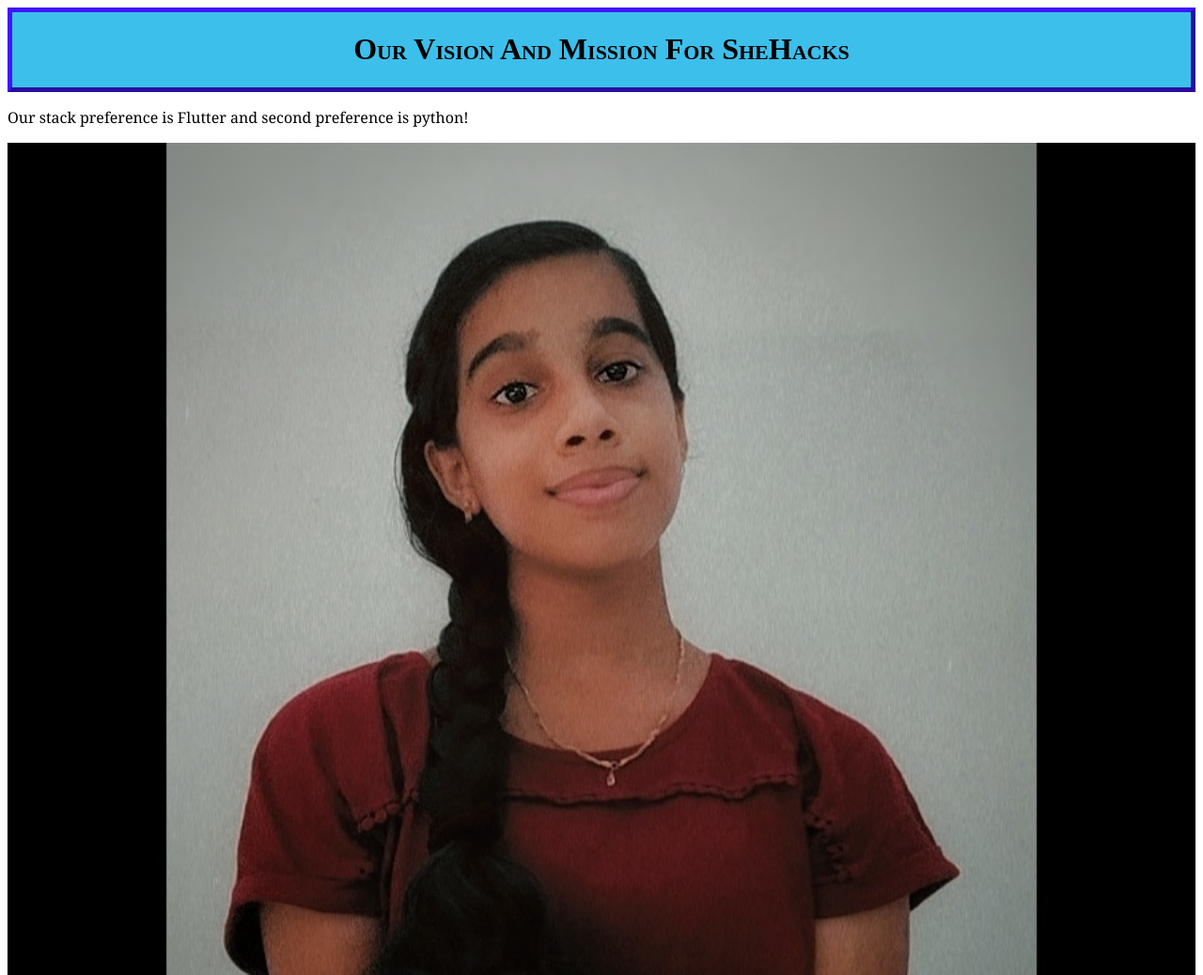
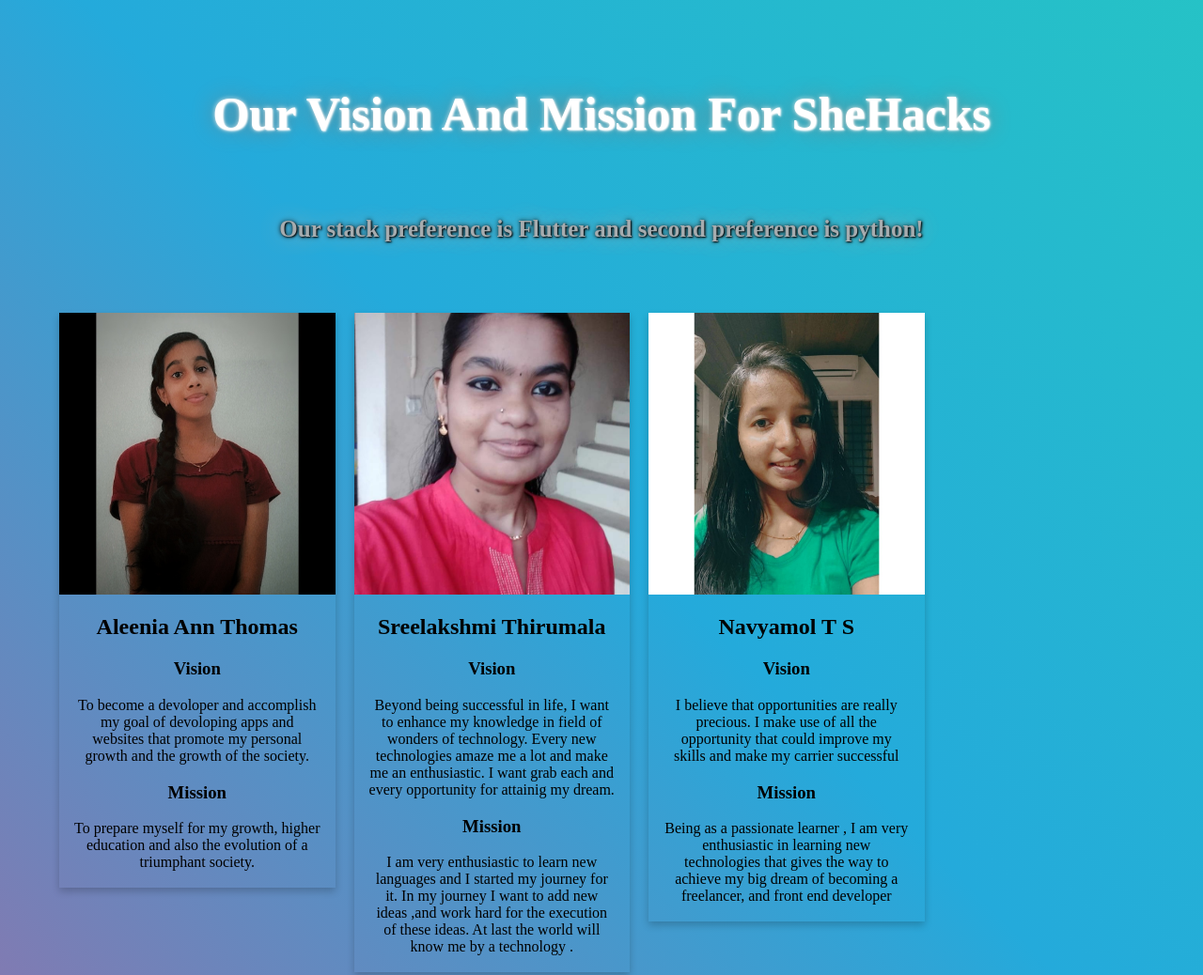
Before and after one commit to aleeniaann/SheHacks-intro, a plain HTML site: page index.html in a window 1280 px wide. Shown: the top 1038 px of the page at 94% size. Drawn offline with Linux system fonts and the light colour scheme; files whose address does not match are found by name.

Commit message:
Update style.css

```diff
--- a/style.css
+++ b/style.css
@@ -1,72 +1,89 @@
-/* hi
-body
-{
-    background-color: rgb(245, 240, 240);
-}
-/* p {
-    color:crimson;
-}
-element selector, class selector, id selector(#)
-
-
-.title {
-
-    text-align: center;
-    color:midnightblue;
-
+body {
+    background: linear-gradient(45deg,#F17C58, #E94584, #24AADB , #27DBB1,#FFDC18, #FF3706);
+    background-size: 600% 400%;
+    animation: gradient 16s linear infinite;
+    animation-direction: alternate;
 }
 
-.sub {
-    color:orangered;
+@keyframes gradient {
+    0% {background-position: 0%}
+    100% {background-position: 100%}
 }
-*/
 
+.column {
+    float: left;
+    width: 25%;
+    padding: 0 10px;
+  }
 
+.row {margin: 0 -5px;}
 
-/*body
-{
-    /*background-color: #f2874e;*/
-
-    /*background-blend-mode:soft-light;*/
-
-  /*  opacity: 100;
-}*/
-
-.main {
-    background-image:url("blue.jpg");
-    height: 100%;
-    width: 100%;
-}
-/*p {
-    background-image:url("bg.jpg") ;
-}*/
-
-/*element selector, class selector, id selector(#)
-*/
-.header {
-    border: 5px outset rgb(61, 20, 241);
-    background-color: rgb(61, 191, 235);
-    text-align: center;
-    text-shadow: white;
-    font-style:inherit ;
-    font-display:initial;
-    font-weight: 700;
-    font: optional;
-    font-variant: small-caps;
+.row:after {
+    content: "";
+    display: table;
+    clear: both;
   }
 
 .pref {
+    color: #A6ACAF;
+    text-shadow: 1px 1px 2px black, 0 0 25px #A6ACAF, 0 0 5px black;
     font-style:inherit;
-    font-family:Georgia, 'Times New Roman', Times, serif;
+    font-size: 25px;
+    font-weight: bold;
 }
+
 .title {
-
+    font-size: 50px;
+    font-weight:bold;
+    color: white;
+    text-shadow: 1px 1px 2px white, 0 0 25px grey, 0 0 5px white;
     text-align: center;
     /*color:midnightblue;*/
 
 }
 
+.container{
+    align-items:center;
+    text-align: center;
+    padding: 50px;
+}
 
-.sub1 {
-    color:white;
+.content {
+    padding: auto;
+    margin-right: auto;
+    margin-left: auto;
+    margin-top: 80px;
 }
+
+.profile {
+    display: flex;
+    margin-top: 50px;
+    /* Add shadows to create the "card" effect */
+    box-shadow: 0 4px 8px 0 rgba(0,0,0,0.2);
+    transition: 0.3s;
+    flex-direction: column;
+  }
+
+  .profile-pic{
+    width: 300px;
+    height: 300px;
+  }
+
+  /* On mouse-over, add a deeper shadow */
+  .profile:hover {
+    box-shadow: 0 8px 16px 0 rgba(0,0,0,0.2);
+  }
+
+  /* Add some padding inside the card container */
+  .profile-content {
+    padding: 2px 16px;
+  }
+
+
+  @media screen and (max-width: 600px) {
+    .column {
+      width: 100%;
+      display: block;
+      margin-bottom: 20px;
+    }
+  }
```
Lines whose indentation alone changed are shown as unchanged.
